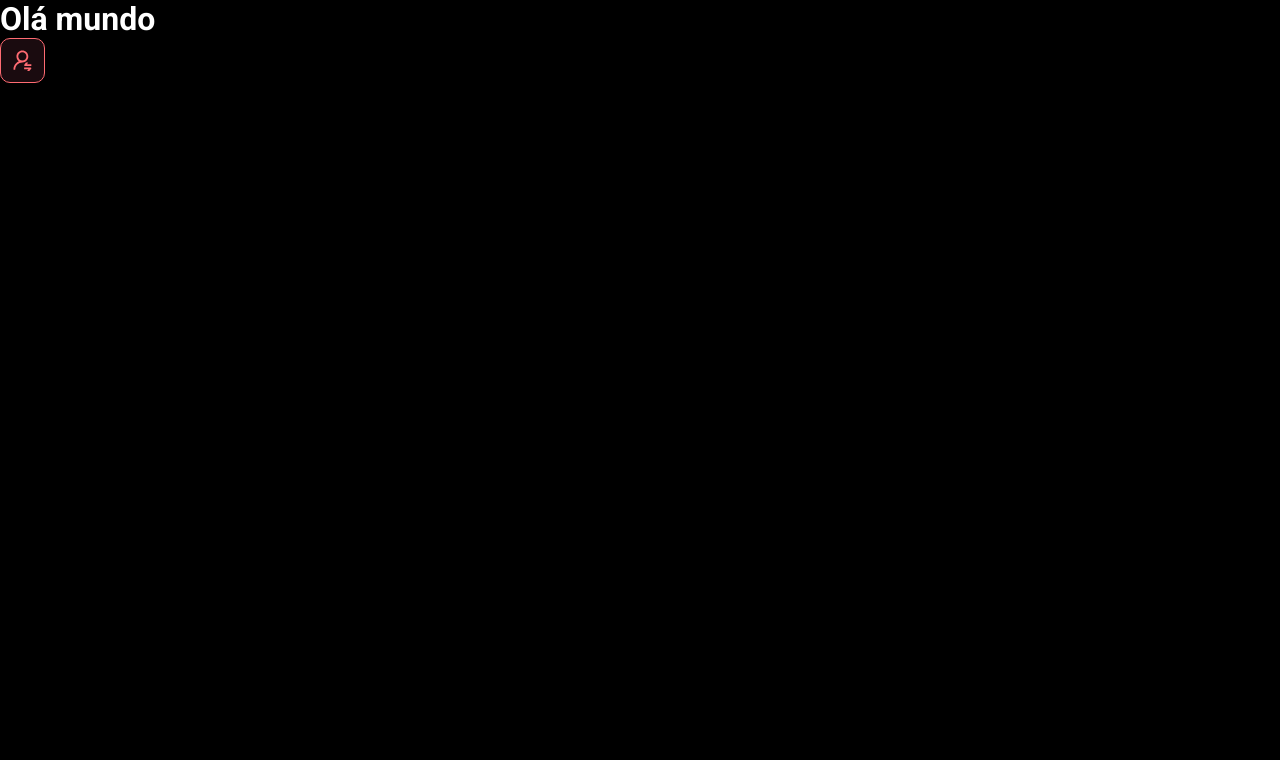
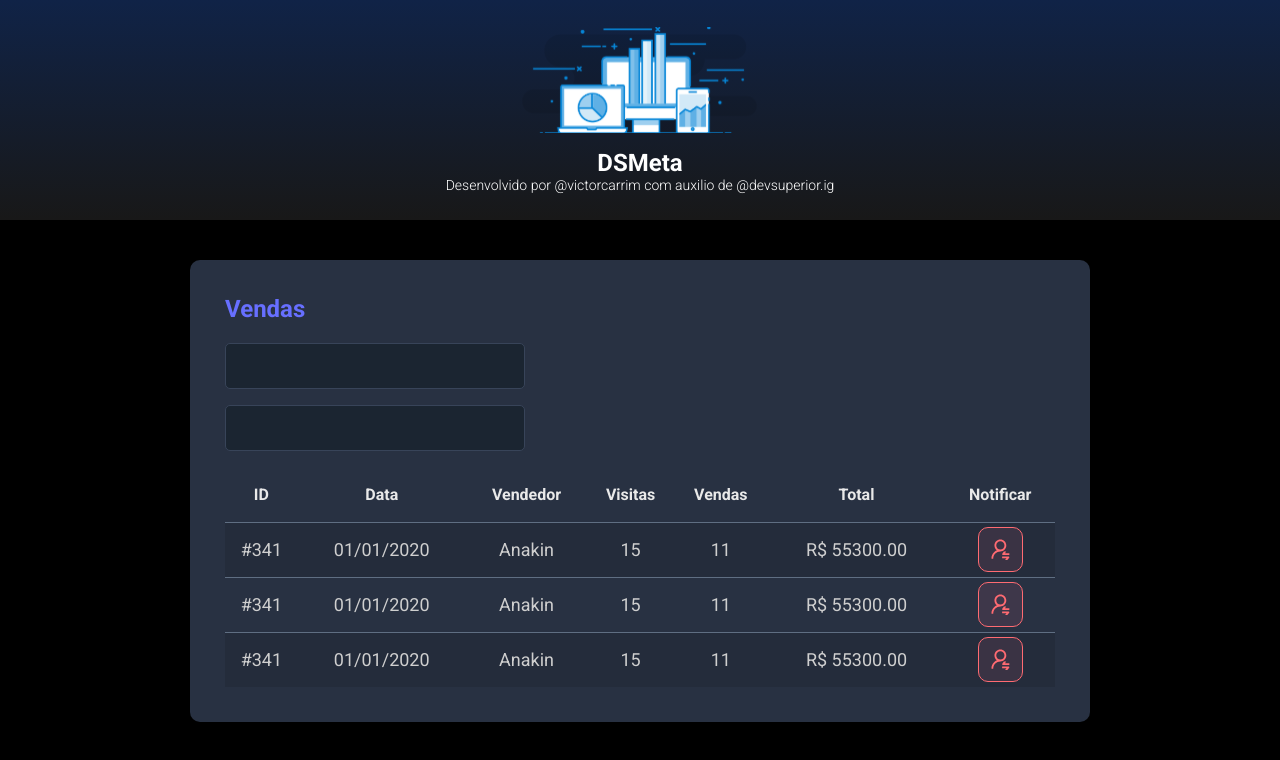
Before and after one commit to victorcarrim/dsmeta-victor, a React (Vite) app in the folder frontend/: page / in a window 1280 px wide. Shown: the top 760 px of the page. Built offline with nearby package versions, Linux system fonts and the light colour scheme.

Commit message:
Other components

```diff
--- a/frontend/src/App.tsx
+++ b/frontend/src/App.tsx
@@ -1,10 +1,20 @@
+import Header from "./components/Header"
+import SalesCard from "./components/SalesCard"
 import NotificationButton from "./components/NotificationButton"
+import "./index.css"
 
 function App() {
   return (
     <>
-      <h1>Olá mundo</h1>
-      <NotificationButton />
+      <Header />
+
+      <main>
+        <section id="sales">
+          <div className="dsmeta-container">
+            <SalesCard/>
+          </div>
+        </section>
+      </main>
     </>
   )
 }
--- /dev/null
+++ b/frontend/src/components/Header/index.tsx
@@ -0,0 +1,22 @@
+import logo from "../../assets/img/logo.svg";
+import "./styles.css";
+
+function Header() {
+    return (
+        <>
+            <header>
+                <div className="dsmeta-logo-container">
+                    <img src={logo} alt="DSMeta" />
+                        <h1>DSMeta</h1>
+                        <p>Desenvolvido por
+                            <a href="https://github.com/victorcarrim"> @victorcarrim </a>
+                            com auxilio de
+                            <a href="https://www.instagram.com/devsuperior.ig"> @devsuperior.ig</a>
+                        </p>
+                </div>
+            </header>
+        </>
+    )
+}
+
+export default Header;
--- /dev/null
+++ b/frontend/src/components/Header/styles.css
@@ -0,0 +1,27 @@
+header {
+    height: 220px;
+    background: linear-gradient(180deg, #102347 0%, #181818 100%);
+    display: flex;
+    align-items: center;
+    justify-content: center;
+}
+
+.dsmeta-logo-container {
+    display: flex;
+    flex-direction: column;
+    align-items: center;
+}
+
+.dsmeta-logo-container img {
+    width: 235px;
+}
+
+.dsmeta-logo-container h1 {
+    margin-top: 15px;
+    font-size: 24px;
+}
+
+.dsmeta-logo-container p {
+    font-size: 14px;
+    font-weight: 300;
+}
--- /dev/null
+++ b/frontend/src/components/SalesCard/index.tsx
@@ -0,0 +1,79 @@
+import NotificationButton from "../NotificationButton";
+import "./styles.css";
+
+function SalesCard(){
+    return (
+        <div className="dsmeta-card">
+                    <h2 className="dsmeta-sales-title">Vendas</h2>
+
+                    <div>
+                        <div className="dsmeta-form-control-container">
+                            <input className="dsmeta-form-control" type="text"/>
+                        </div>
+                        <div className="dsmeta-form-control-container">
+                            <input className="dsmeta-form-control" type="text"/>
+                        </div>
+                    </div>
+
+                    <div>
+                        <table className="dsmeta-sales-table">
+                            <thead>
+                                <tr>
+                                    <th className="show992">ID</th>
+                                    <th className="show576">Data</th>
+                                    <th>Vendedor</th>
+                                    <th className="show992">Visitas</th>
+                                    <th className="show992">Vendas</th>
+                                    <th>Total</th>
+                                    <th>Notificar</th>
+                                </tr>
+                            </thead>
+                            <tbody>
+                                <tr>
+                                    <td className="show992">#341</td>
+                                    <td className="show576">01/01/2020</td>
+                                    <td>Anakin</td>
+                                    <td className="show992">15</td>
+                                    <td className="show992">11</td>
+                                    <td>R$ 55300.00</td>
+                                    <td>
+                                        <div className="dsmeta-red-btn-container">
+                                            <NotificationButton/>
+                                        </div>
+                                    </td>
+                                </tr>
+                                <tr>
+                                    <td className="show992">#341</td>
+                                    <td className="show576">01/01/2020</td>
+                                    <td>Anakin</td>
+                                    <td className="show992">15</td>
+                                    <td className="show992">11</td>
+                                    <td>R$ 55300.00</td>
+                                    <td>
+                                        <div className="dsmeta-red-btn-container">
+                                            <NotificationButton/>
+                                        </div>
+                                    </td>
+                                </tr>
+                                <tr>
+                                    <td className="show992">#341</td>
+                                    <td className="show576">01/01/2020</td>
+                                    <td>Anakin</td>
+                                    <td className="show992">15</td>
+                                    <td className="show992">11</td>
+                                    <td>R$ 55300.00</td>
+                                    <td>
+                                        <div className="dsmeta-red-btn-container">
+                                            <NotificationButton/>
+                                        </div>
+                                    </td>
+                                </tr>
+                            </tbody>
+                        </table>
+                    </div>
+
+                </div>
+    )
+}
+
+export default SalesCard;
--- /dev/null
+++ b/frontend/src/components/SalesCard/styles.css
@@ -0,0 +1,97 @@
+.dsmeta-card {
+    background-color: #283142;
+    border-radius: 10px;
+    padding: 30px 10px;
+}
+
+.dsmeta-sales-title {
+    color: #676fff;
+    font-size: 24px;
+    margin-bottom: 20px;
+}
+
+.dsmeta-sales-table {
+    width: 100%;
+    border-spacing: 0;
+    border-collapse: collapse;
+}
+
+.dsmeta-sales-table thead {
+    height: 55px;
+    font-size: 16px;
+    color: #e9e9e9;
+    font-weight: 700;
+}
+
+.dsmeta-sales-table tbody {
+    font-size: 14px;
+    font-weight: 400;
+    color: #cfcfcf;
+    text-align: center;
+}
+
+.dsmeta-sales-table tbody tr {
+    height: 74px;
+    border-top: 1px solid #5f6e82;
+}
+
+.dsmeta-form-control {
+    width: 100%;
+    height: 46px;
+    background-color: #1b2531;
+    border: 1px solid #384459;
+    border-radius: 5px;
+    color: #9aaabe;
+    padding: 0px 20px;
+    font-size: 18px;
+}
+
+.dsmeta-form-control-container {
+    margin-bottom: 16px;
+    max-width: 300px;
+}
+
+.dsmeta-sales-table tbody tr:hover > td {
+    background-color: #384459;
+}
+
+.dsmeta-sales-table tbody tr:nth-child(odd){
+    background-color: #242c3b;
+}
+
+.dsmeta-red-btn-container {
+    display: flex;
+    justify-content: center;
+}
+
+.show576{
+    display: none;
+}
+
+.show992{
+    display: none;
+}
+
+@media (min-width: 576px) {
+    .show576{
+        display: table-cell;
+    }
+
+    .dsmeta-card{
+        padding: 35px;
+    }
+
+    .dsmeta-sales-table tbody tr {
+        height: 55px;
+    }
+
+    .dsmeta-sales-table tbody{
+        font-size: 18px;
+    }
+}
+
+@media (min-width: 992px) {
+    .show992{
+        display: table-cell;
+    }
+}
--- a/frontend/src/index.css
+++ b/frontend/src/index.css
@@ -12,3 +12,20 @@
     background-color: #000;
     color: #FFFFFF;
 }
+
+a,
+a:hover,
+a:visited {
+    color: unset;
+    text-decoration: none;
+}
+
+.dsmeta-container {
+  width: 100%;
+  max-width: 900px;
+  margin: 0 auto;
+}
+
+#sales {
+  padding: 40px 10px;
+}
```
Also changed, not shown: frontend/src/assets/img/logo.svg (added).
